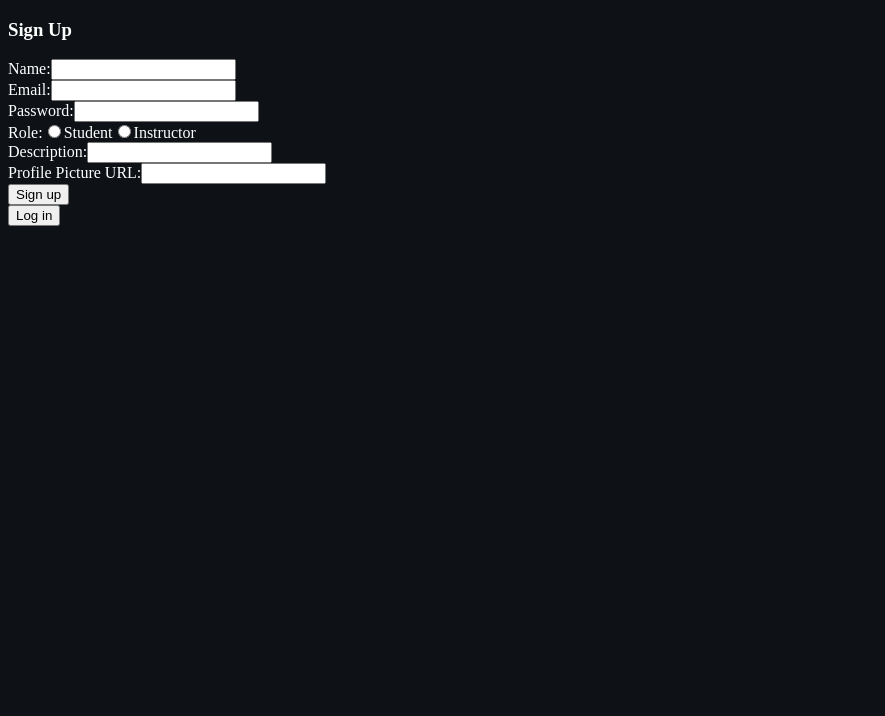
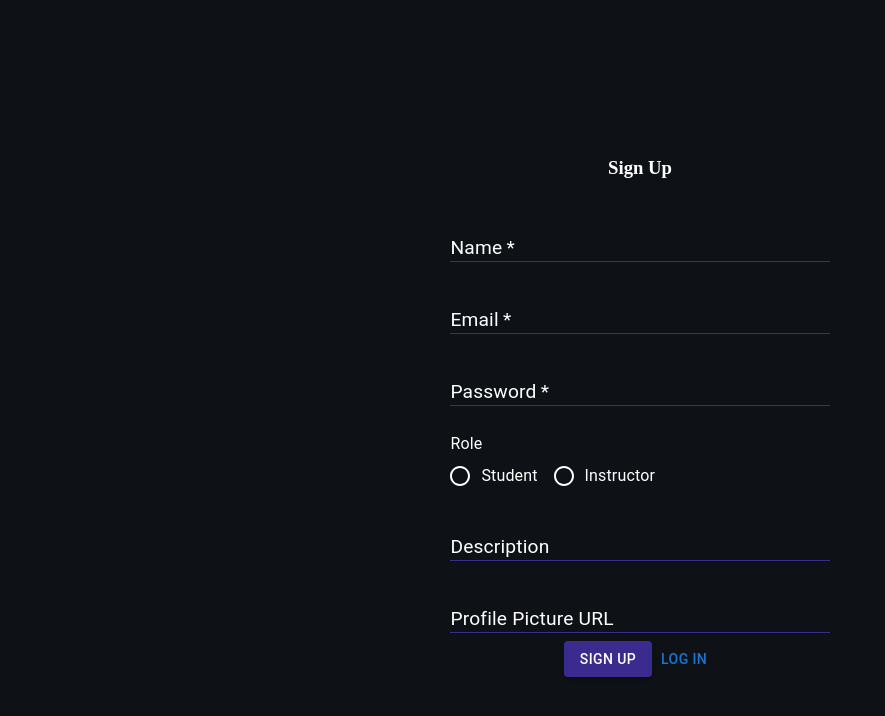
Before and after one commit to endi-21/Course-Enrollment-System-with-MERN-stack-, a React (Vite) app in the folder client/: page /signup in a window 1280 px wide. Shown: the top 716 px of the page, without its empty margins (0-885 px from the left). Built offline with nearby package versions, Linux system fonts and the light colour scheme.

Commit message:
Add style to Signup

```diff
--- a/client/src/index.css
+++ b/client/src/index.css
@@ -131,6 +131,7 @@ body {
     border-radius: 8px;
 }
 
+/* Login */
 .login-container {
     display: flex;
     justify-content: center;
@@ -142,3 +143,24 @@ body {
     width: 30%;
     text-align: center;
 }
+
+/* Sign up */
+.MuiFormLabel-root,
+.MuiFormControlLabel-label,
+#demo-radio-buttons-group-label {
+    color: white;
+}
+
+.MuiRadio-root.Mui-checked .MuiSvgIcon-root {
+    color: var(--primary-color);
+}
+
+.MuiRadio-root .MuiSvgIcon-root {
+    color: white;
+}
+
+#demo-radio-buttons-group-label {
+    margin-right: 16px;
+    display: flex;
+    align-items: center;
+}
--- a/client/src/pages/Login.jsx
+++ b/client/src/pages/Login.jsx
@@ -27,7 +27,7 @@ const Login = () => {
 				<TextField
 					className="textfield"
 					id="email"
-					label="Email address"
+					label="Email"
 					variant="standard"
 					name="email"
 					value={email}
@@ -55,7 +55,7 @@ const Login = () => {
 				<Button className='purple' variant="contained" type="submit" disabled={isLoading}>Log in</Button>
 				{error && <div className="error">{error}</div>}
 
-				<Button className="sign-in-up-btn" onClick={navigateToSignup} >
+				<Button onClick={navigateToSignup} >
 					Sign Up
 				</Button>
 			</form>
--- a/client/src/pages/Signup.jsx
+++ b/client/src/pages/Signup.jsx
@@ -1,6 +1,12 @@
 import { useState } from "react"
 import { useSignup } from "../hooks/useSignup"
 import { useNavigate } from "react-router-dom"
+import TextField from "@mui/material/TextField";
+import Button from "@mui/material/Button";
+import Radio from '@mui/material/Radio';
+import RadioGroup from '@mui/material/RadioGroup';
+import FormControlLabel from '@mui/material/FormControlLabel';
+import FormLabel from '@mui/material/FormLabel';
 
 const Signup = () => {
 	const [name, setName] = useState('')
@@ -25,75 +31,108 @@ const Signup = () => {
 	};
 
 	return (
-		<div>
-			<form className="signup" onSubmit={handleSubmit}>
+		<div className="login-container">
+			<form className="login" onSubmit={handleSubmit}>
 				<h3>Sign Up</h3>
 
-				<label>Name:</label>
-				<input
-					type="text"
+				<TextField
+					className="textfield"
+					id="name"
+					label="Name"
+					variant="standard"
+					name="name"
+					value={name}
 					onChange={(e) => setName(e.target.value)}
-					value={name}
-				/> <br />
-				<label>Email:</label>
-				<input
-					type="email"
+					required
+					fullWidth
+					margin="normal"
+				/>
+
+				<TextField
+					className="textfield"
+					id="email"
+					label="Email"
+					variant="standard"
+					name="email"
+					value={email}
 					onChange={(e) => setEmail(e.target.value)}
-					value={email}
-				/> <br />
+					required
+					fullWidth
+					margin="normal"
+				/>
 
-				<label>Password:</label>
-				<input
+				<TextField
+					className="textfield"
+					id="password"
+					label="Password"
+					variant="standard"
 					type="password"
+					name="password"
+					value={password}
 					onChange={(e) => setPassword(e.target.value)}
-					value={password}
-				/> <br />
+					required
+					fullWidth
+					margin="normal"
+				/> <br /> <br />
 
-				<label>Role:</label>
-				<input
-					type="radio"
+				<FormLabel id="demo-radio-buttons-group-label">Role</FormLabel>
+				<RadioGroup
+					aria-labelledby="demo-radio-buttons-group-label"
+					defaultValue="female"
+					name="radio-buttons-group"
+					row
+				>
+					<FormControlLabel
+						value="student"
+						control={<Radio />}
+						label="Student"
 						onChange={(e) => setRole(e.target.value)}
-					value="student"
-					name="role"
-					checked={role === "student"}
 					/>
-				Student
-				<input
-					type="radio"
+					<FormControlLabel
+						value="instructor"
+						control={<Radio />}
+						label="Instructor"
 						onChange={(e) => setRole(e.target.value)}
-					value="instructor"
-					name="role"
-					checked={role === "instructor"}
 					/>
-				Instructor
-				<br />
+				</RadioGroup>
 
-				<label>Description:</label>
-				<input
-					type="text"
+
+				<TextField
+					className="textfield"
+					id="description"
+					label="Description"
+					variant="standard"
+					name="description"
+					value={description}
 					onChange={(e) => setDescription(e.target.value)}
-					value={description}
-				/> <br />
+					fullWidth
+					margin="normal"
+				/>
 
-				<label>Profile Picture URL:</label>
-				<input
-					type="text"
+				<TextField
+					className="textfield"
+					id="profile-pic"
+					label="Profile Picture URL"
+					variant="standard"
+					name="pic"
+					value={pic}
 					onChange={(e) => setPic(e.target.value)}
-					value={pic}
-				/> <br />
+					fullWidth
+					margin="normal"
+				/>
 
-				<button type="submit" disabled={isLoading}>Sign up</button>
+				<Button className="purple" variant="contained" type="submit" disabled={isLoading}>
+					Sign up
+				</Button>
 				{error && <div className="error">{error}</div>}
+
+				<Button onClick={navigateToLogin}>
+					Log in
+				</Button>
 			</form>
+		</div>
+	);
 
-			<div >
-				<button onClick={navigateToLogin} >
-					Log in
-				</button>
-			</div>
-		</div>
-
-	)
 }
 
 export default Signup
```
Lines whose indentation alone changed are shown as unchanged.
